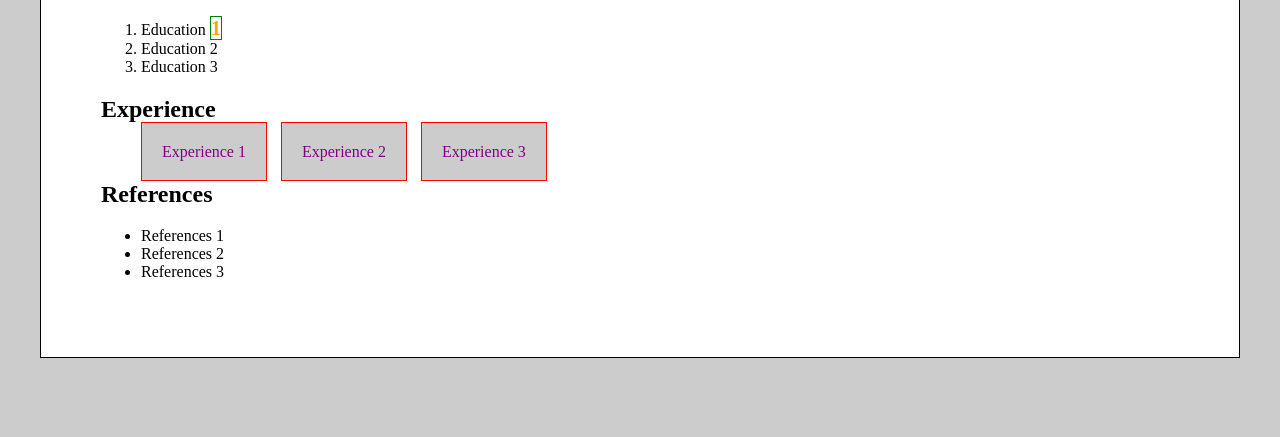
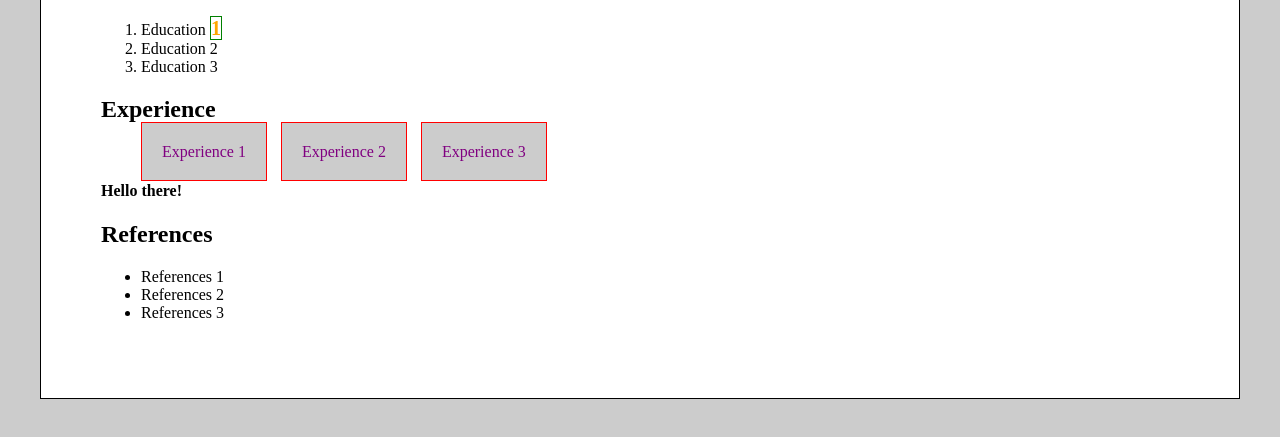
Before and after one commit to gmedrano/garage_training, a plain HTML site: page index.html in a window 1280 px wide. Shown: the part 211-648 px from the top of the page. Drawn offline with Linux system fonts and the light colour scheme.

Commit message:
this is my second commit

```diff
--- a/index.html
+++ b/index.html
@@ -21,6 +21,8 @@
         <li>Experience 3</li>
       </ul>
 
+      <h4>Hello there!</h4>
+
       <h2>References</h2>
       <ul>
         <li>References 1</li>
--- a/my_style.css
+++ b/my_style.css
@@ -9,7 +9,6 @@ body {
   background: white;
   padding: 60px;
 }
-
 h1 {
   color: red;
 }
```
